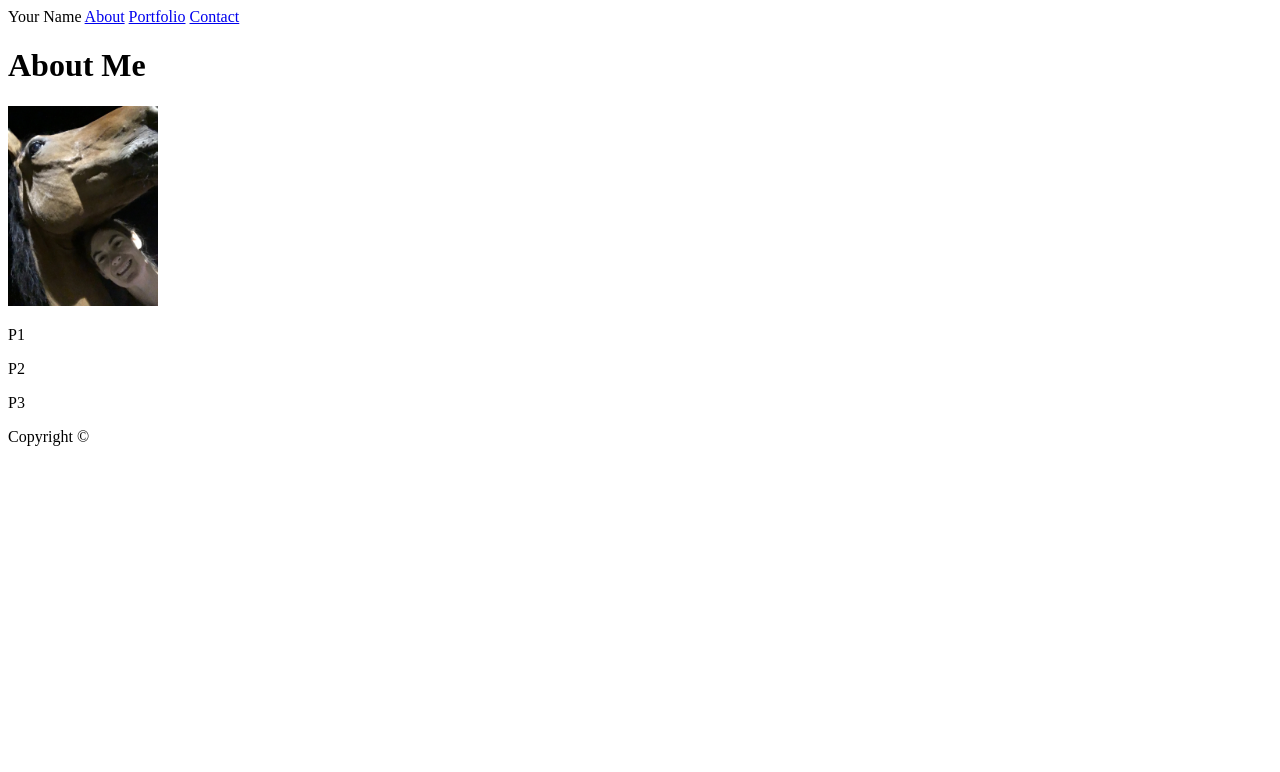
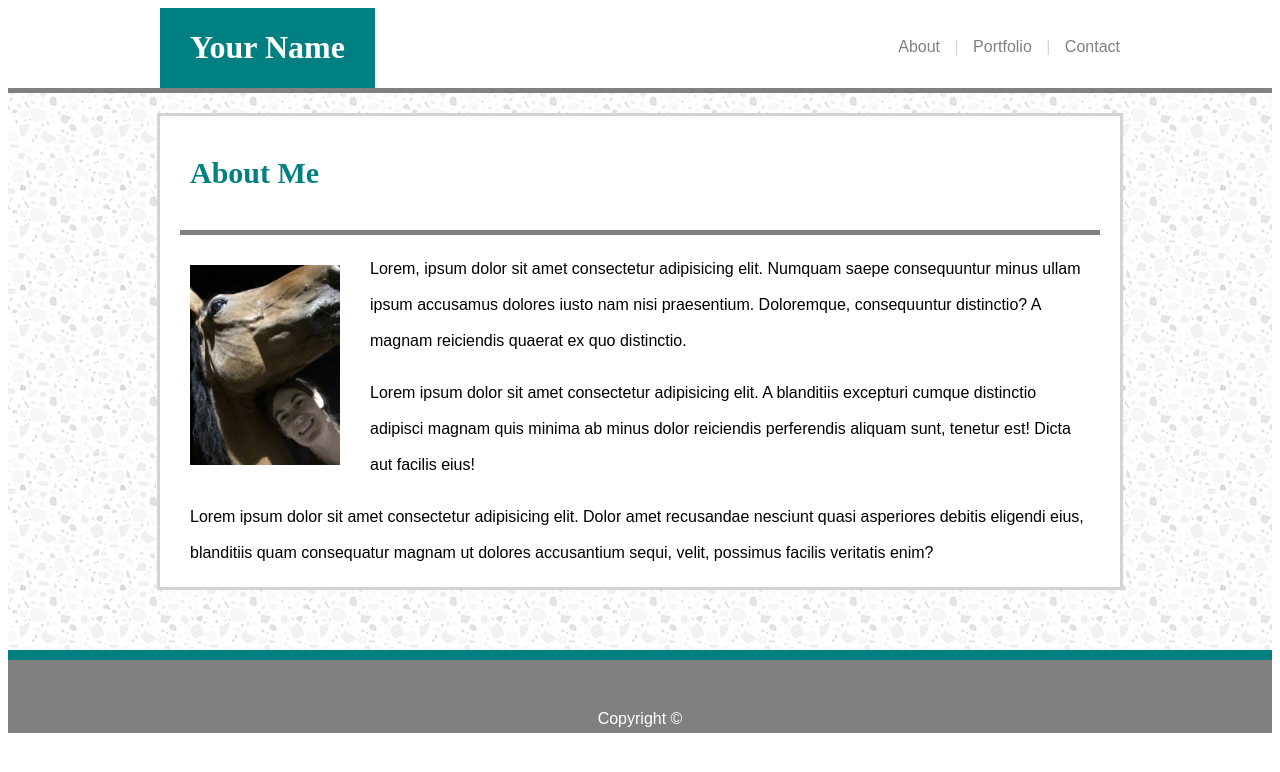
Before and after one commit to sydneycode/Basic-Portfolio, a plain HTML site: page index.html in a window 1280 px wide. Drawn offline with Linux system fonts and the light colour scheme.

Commit message:
got the index page formatting looking better

```diff
--- /dev/null
+++ b/assets/css/reset.css
@@ -0,0 +1,48 @@
+/* http://meyerweb.com/eric/tools/css/reset/
+   v2.0 | 20110126
+   License: none (public domain)
+*/
+
+html, body, div, span, applet, object, iframe,
+h1, h2, h3, h4, h5, h6, p, blockquote, pre,
+a, abbr, acronym, address, big, cite, code,
+del, dfn, em, img, ins, kbd, q, s, samp,
+small, strike, strong, sub, sup, tt, var,
+b, u, i, center,
+dl, dt, dd, ol, ul, li,
+fieldset, form, label, legend,
+table, caption, tbody, tfoot, thead, tr, th, td,
+article, aside, canvas, details, embed,
+figure, figcaption, footer, header, hgroup,
+menu, nav, output, ruby, section, summary,
+time, mark, audio, video {
+	margin: 0;
+	padding: 0;
+	border: 0;
+	font-size: 100%;
+	font: inherit;
+	vertical-align: baseline;
+}
+/* HTML5 display-role reset for older browsers */
+article, aside, details, figcaption, figure,
+footer, header, hgroup, menu, nav, section {
+	display: block;
+}
+body {
+	line-height: 1;
+}
+ol, ul {
+	list-style: none;
+}
+blockquote, q {
+	quotes: none;
+}
+blockquote:before, blockquote:after,
+q:before, q:after {
+	content: '';
+	content: none;
+}
+table {
+	border-collapse: collapse;
+	border-spacing: 0;
+}
--- a/assets/css/style.css
+++ b/assets/css/style.css
@@ -0,0 +1,117 @@
+
+header {
+    /* border: red solid 10px; */
+    float: left;
+    width: 100%;
+}
+
+#main-page {
+    border: lightgrey solid 3px;
+    background: white;
+    margin: auto;
+    width: 960px;
+    clear: both;
+}
+
+footer {
+    background: grey;
+    color: white;
+    text-align: center;
+    font-family: sans-serif;
+    padding-top: 50px;
+    padding-bottom: 5px;
+}
+
+h2 {
+    color: teal;
+    font-size: 30px;
+    padding-left: 30px;
+    padding-top: 15px;
+    padding-bottom: 15px;
+}
+
+p {
+    font-family: sans-serif;
+    font-size: 16px;
+    line-height: 36px;
+    padding-left: 30px;
+    padding-right: 30px;
+}
+
+a {
+    color: grey;
+    text-decoration: none;
+    padding-left: 10px;
+    padding-right: 10px;
+}
+
+#contact-link {
+    padding-right: 0px;
+}
+
+#header-content {
+    width: 960px;
+    /* border: red solid 10px; */
+    margin: auto;
+}
+
+#my-name {
+    /* border:green solid 10px; */
+    background: teal;
+    color: white;
+    padding-left: 30px;
+    padding-right: 30px;
+    text-align: center;
+    float: left;
+}
+
+#site-map {
+    font-family: sans-serif;
+    color: lightgrey;
+    /* border: green solid 10px; */
+    padding-top: 30px;
+    padding-bottom: 30px;
+    float: right;
+
+}
+
+#below-header {
+    background: grey;
+    height: 5px;
+    float: left;
+    clear: both;
+    width: 100%
+
+}
+
+#pic {
+    padding: 30px 30px 30px 30px;
+    float: left;
+}
+
+#below-about-me {
+    background: grey;
+    height: 5px;
+    margin-left: 20px;
+    margin-right: 20px;
+}
+
+#page-bkgrnd {
+    background-image: url("../images/light-grey-terrazzo.png");
+    height: 100%;
+    /* border: red solid 10px; */
+    padding-top: 20px;
+    padding-bottom: 60px;
+    width: 100%;
+    clear: both;
+
+}
+
+#above-footer {
+    background: teal;
+    height: 10px;
+}
+
+/* body {
+    background-image: url("../images/light-grey-terrazzo.png");
+}  */
--- a/index.html
+++ b/index.html
@@ -5,18 +5,36 @@
     <meta name="viewport" content="width=device-width, initial-scale=1.0">
     <meta http-equiv="X-UA-Compatible" content="ie=edge">
     <title>Welcome!</title>
+    <!-- <link rel="stylesheet" type="text/css" href="assets/css/reset.css"/> -->
+    <link rel="stylesheet" type="text/css" href="assets/css/style.css"/>
 </head>
 <body>
-    <header>Your Name
-        <a href=#>About</a>
-        <a href=#>Portfolio</a>
-        <a href=#>Contact</a>
+    <header>
+        <div id="header-content">
+            <div id="my-name">
+                <h1>Your Name</h1>
+            </div>
+            <div id="site-map">
+                <a id="index-link" href="index.html">About</a> |
+                <a id="port-link" href="portfolio.html">Portfolio</a> |
+                <a id="contact-link" href="contact.html">Contact</a>
+            </div>
+        </div>
     </header>
-    <h1>About Me</h1>
-    <img src="assets/images/silly-pony-selfie01.jpg" height=200px/>
-    <p>P1</p>
-    <p>P2</p>
-    <p>P3</p>
+    <div id="below-header"></div>
+    <div id="page-bkgrnd">
+        <!-- <img src="assets/images/light-grey-terrazzo.png"/> -->
+
+    <div id="main-page">
+        <h2>About Me</h2>
+        <div id="below-about-me"></div>
+        <img id="pic" src="assets/images/silly-pony-selfie01.jpg" height=200px/>
+        <p>Lorem, ipsum dolor sit amet consectetur adipisicing elit. Numquam saepe consequuntur minus ullam ipsum accusamus dolores iusto nam nisi praesentium. Doloremque, consequuntur distinctio? A magnam reiciendis quaerat ex quo distinctio.</p>
+        <p>Lorem ipsum dolor sit amet consectetur adipisicing elit. A blanditiis excepturi cumque distinctio adipisci magnam quis minima ab minus dolor reiciendis perferendis aliquam sunt, tenetur est! Dicta aut facilis eius!</p>
+        <p>Lorem ipsum dolor sit amet consectetur adipisicing elit. Dolor amet recusandae nesciunt quasi asperiores debitis eligendi eius, blanditiis quam consequatur magnam ut dolores accusantium sequi, velit, possimus facilis veritatis enim?</p>
+    </div>
+    </div>
+    <div id="above-footer"></div>
     <footer>Copyright ©</footer>
 </body>
 </html>
```
Also changed, not shown: contact.html (+2 -2 lines), portfolio.html (+2 -2 lines), assets/images/light-grey-terrazzo.png (added).
